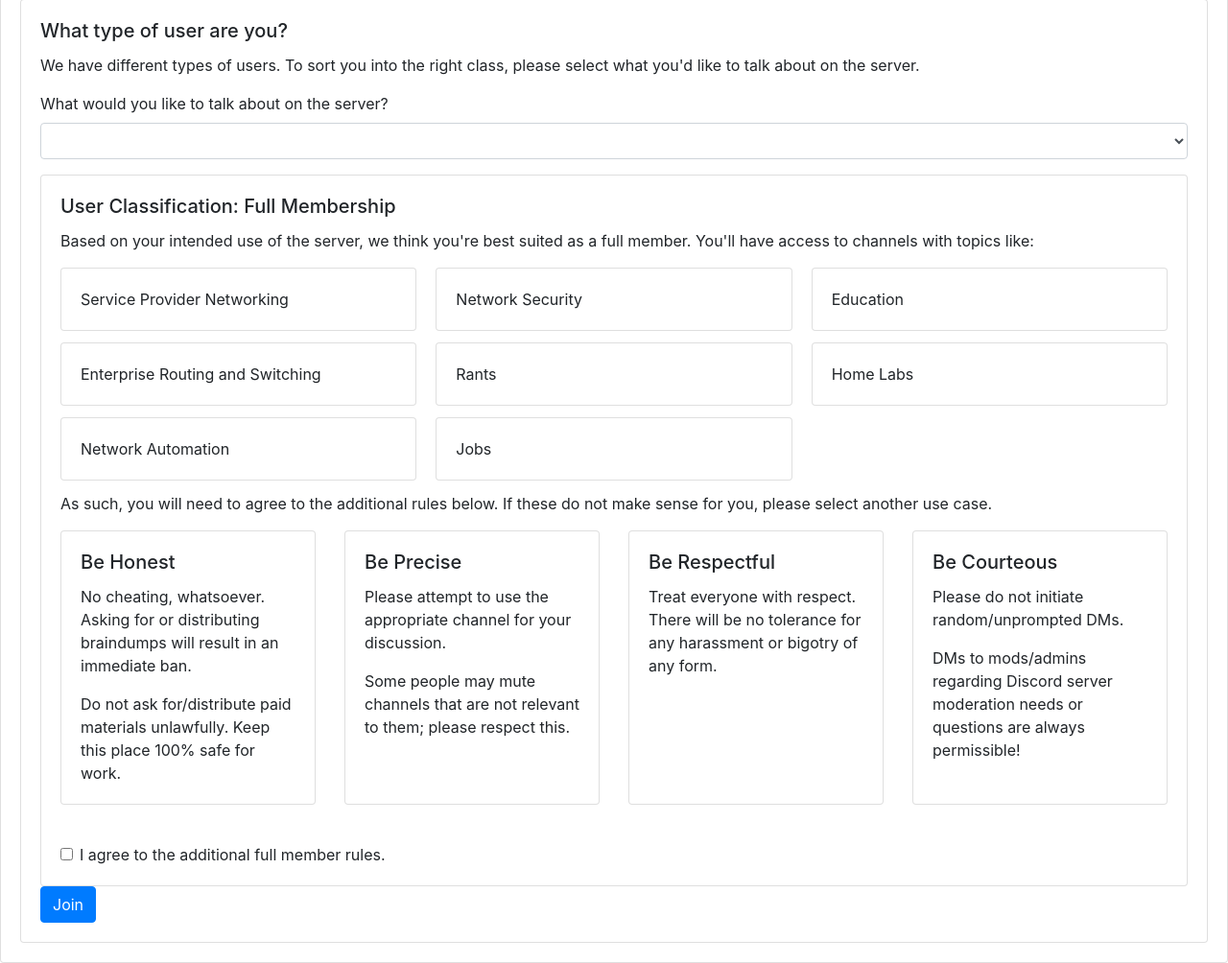
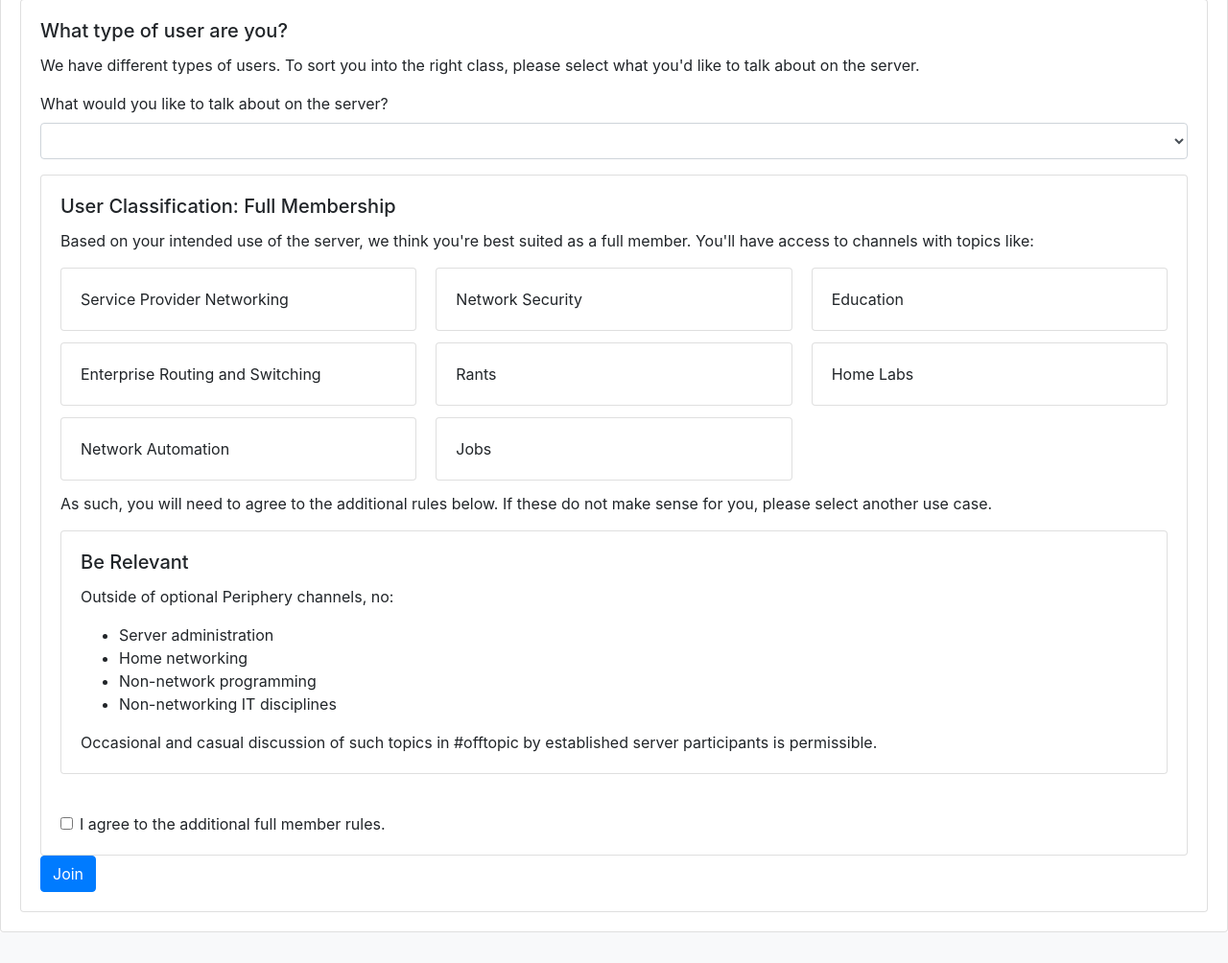
Before and after one commit to disnog/netranger-web, a Flask app: template nrweb/templates/join.html in a window 1280 px wide. Shown: the part 587-1591 px from the top of the page at 96% size. After the commit the page ends 1559 px from the top, so only its background shows below. Run offline with Flask 2, Linux system fonts and the light colour scheme; the template is opened without the code that fills it, so the values that code supplies are empty; parts of the project's set-up code (start-up, migrations or seed data) failed here and were passed over; some libraries are stand-ins or nearby versions.

Commit message:
Member specific rules.

```diff
--- a/nrweb/templates/join.html
+++ b/nrweb/templates/join.html
@@ -99,7 +99,7 @@
                         not
                         make
                         sense for you, please select another use case.</p>
-                    {% include "general-rules.html" %}
+                    {% include "member-rules.html" %}
                 </div>
                 <div class="card-body">
                     <div class="form-check">
--- /dev/null
+++ b/nrweb/templates/member-rules.html
@@ -0,0 +1,15 @@
+<div class="card-deck">
+    <div class="card">
+        <div class="card-body">
+            <h5 class="card-title">Be Relevant</h5>
+            <p class="card-text">Outside of optional Periphery channels, no:</p>
+            <ul>
+                <li>Server administration</li>
+                <li>Home networking</li>
+                <li>Non-network programming</li>
+                <li>Non-networking IT disciplines</li>
+            </ul>
+            <p class="card-text">Occasional and casual discussion of such topics in #offtopic by established server participants is permissible.</p>
+        </div>
+    </div>
+</div>
```
